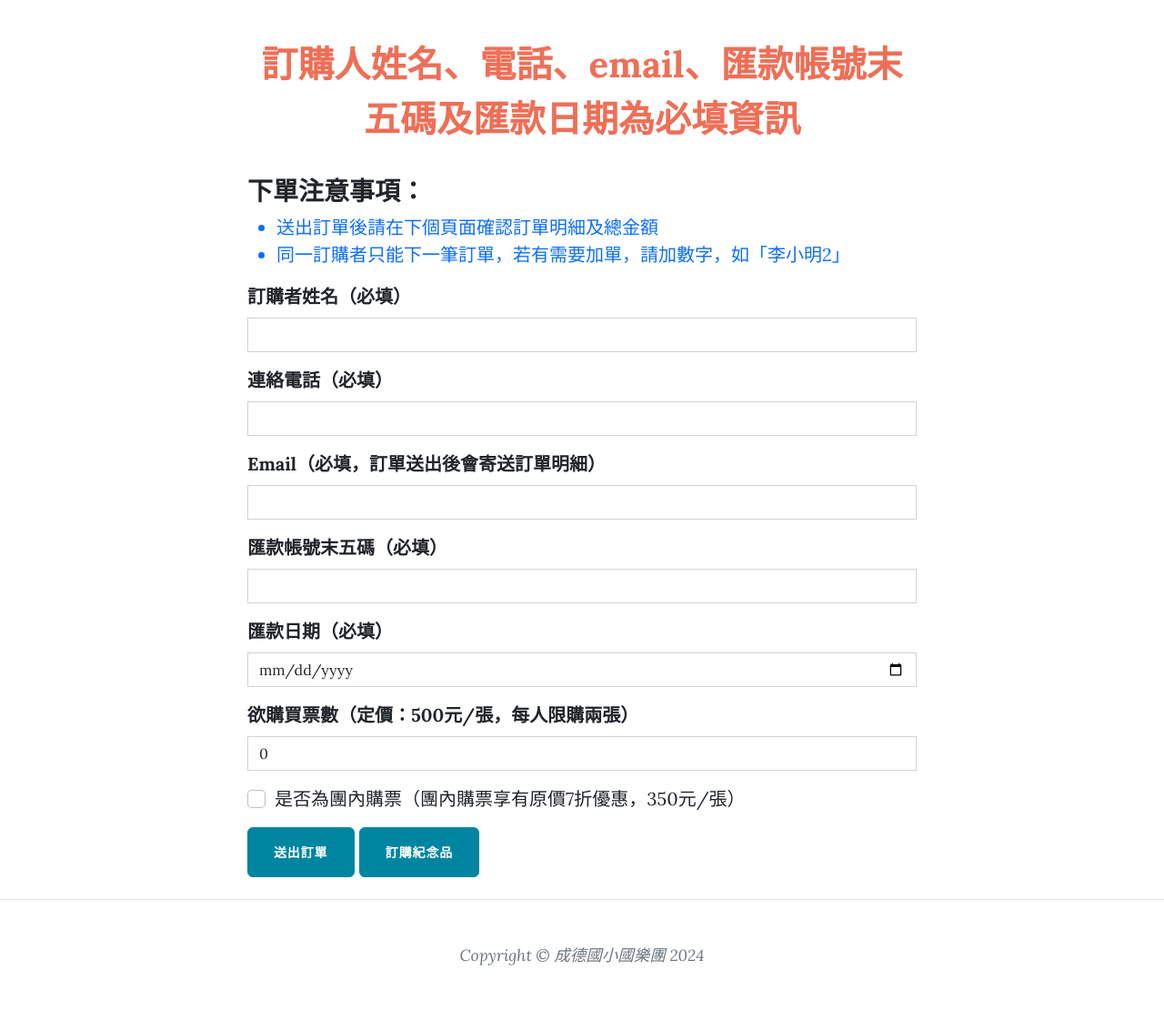
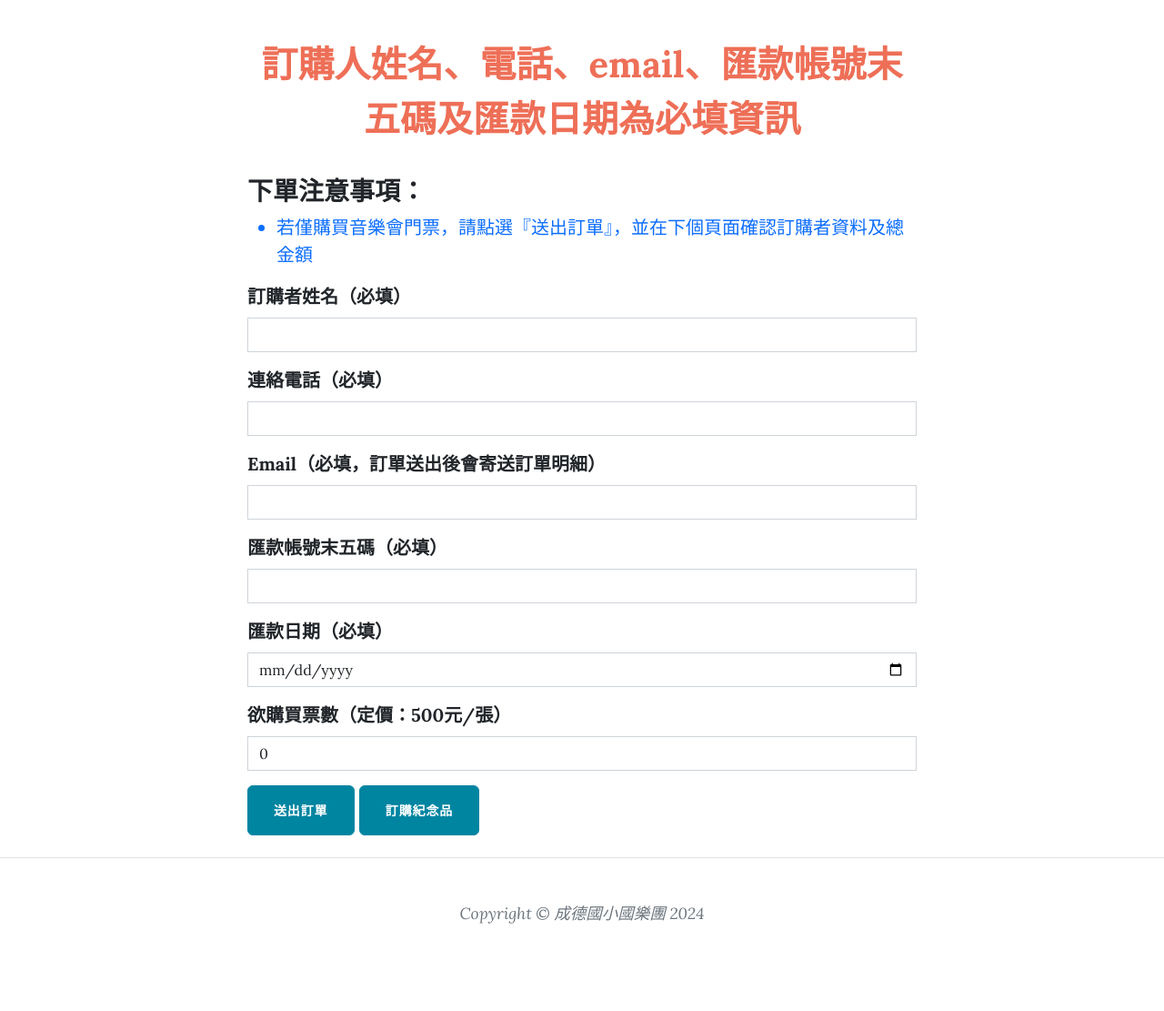
Before and after one commit to oohlearn/concert, a Flask app: page /new-order in a window 1280 px wide. Shown: the part 771-1882 px from the top of the page at 91% size. After the commit the page ends 1786 px from the top, so only its background shows below. Run offline with Flask 3, Linux system fonts and the light colour scheme; parts of the project's set-up code (start-up, migrations or seed data) failed here and were passed over; some libraries are stand-ins or nearby versions.

Commit message:
school discount close

```diff
--- a/forms.py
+++ b/forms.py
@@ -10,9 +10,8 @@ class TicketForm(FlaskForm):
     email = StringField("Email（必填，訂單送出後會寄送訂單明細）", validators=[DataRequired()])
     bank_account = StringField("匯款帳號末五碼（必填）", validators=[DataRequired()])
     paid_date = DateField("匯款日期（必填）", validators=[DataRequired()])
-    ticket = IntegerField("欲購買票數（定價：500元/張，每人限購兩張）",
-                          default=0, validators=[NumberRange(min=0, max=2)])
-    school = BooleanField("是否為團內購票（團內購票享有原價7折優惠，350元/張）")
+    ticket = IntegerField("欲購買票數（定價：500元/張）",
+                          default=0, validators=[NumberRange(min=0)])
     submit = SubmitField("送出訂單")
     shopping = SubmitField("訂購紀念品")
 
--- a/main.py
+++ b/main.py
@@ -108,22 +108,17 @@ def add_new_post():
     session.pop('shopping_form_data', None)
     if ticket_open:
         form = TicketForm()
-        if form.ticket.data > 2:
-            flash("門票一人限購兩張")
-            return render_template("ticket.html", form=form)
         if form.email.data is None or form.name.data is None or form.phone.data is None or form.bank_account.data is None or form.paid_date.data is None:
             flash("訂購人姓名、電話、email、匯款帳號末五碼及匯款日期為必填資訊")
             return render_template("ticket.html", form=form)
         if form.validate_on_submit():
-            if form.school.data:
-                cost = form.ticket.data * 350
-            else:
-                cost = form.ticket.data * 500
+
+            cost = form.ticket.data * 500
             session['ticket_form_data'] = {
                 'name': form.name.data,
                 'ticket': form.ticket.data,
                 'phone': form.phone.data,
-                'school': form.school.data,
+                'school': False,
                 'email': form.email.data,
                 'ticket_cost': cost,
                 "bank_account": form.bank_account.data,
@@ -219,7 +214,7 @@ def check_order():
             phone=session['ticket_form_data']['phone'],
             bank_account=session["ticket_form_data"]["bank_account"],
             paid_date=session["ticket_form_data"]["paid_date"],
-            school=session['ticket_form_data']['school'],
+            school=False,
             email=session['ticket_form_data']['email'],
             bag=session['shopping_form_data']['bag'],
             folder=session['shopping_form_data']['folder'],
@@ -245,22 +240,15 @@ def check_order():
             ticket=session['ticket_form_data']['ticket'],
             date=date.today().strftime("%B %d, %Y"),
             phone=session['ticket_form_data']["phone"],
-            school=session['ticket_form_data']['school'],
+            school=False,
             email=session['ticket_form_data']['email'],
             bank_account=session["ticket_form_data"]["bank_account"],
             paid_date=session["ticket_form_data"]["paid_date"],
             total_cost=cost)
-    if session['ticket_form_data']['school']:
-        discount = "是"
-    elif not ticket_open:
-        discount = None
-    else:
-        discount = "否"
     order_info = {
             "訂購者姓名": new_order.name,
             "電話": new_order.phone,
             "email": new_order.email,
-            "團內購票優惠身分": discount,
             "匯款帳號末五碼": new_order.bank_account,
             "匯款日期": new_order.paid_date,
     }
--- a/templates/check.html
+++ b/templates/check.html
@@ -66,6 +66,8 @@
 
       <!-- New Post -->
       <!-- TODO: Only show Create Post button if user id is 1 (admin user) -->
+      <h3>若出現『訂單處理中，表示訂單已正在處理中，請勿重複送出訂單。</h3>
+
       <div class="d-flex justify-content-end mb-4">
         <form id="submitButton" method="post">{{render_form(form)}}</form>
         <div id="loading" style="display: none; color: red">訂單處理中，請勿重複按確認訂單</div>
--- a/templates/ticket.html
+++ b/templates/ticket.html
@@ -28,8 +28,7 @@
         <p>{% endfor %} {%endif%} {%endwith%}</p>
         <h3>下單注意事項：</h3>
         <ul>
-          <li class="note">送出訂單後請在下個頁面確認訂單明細及總金額</li>
-          <li class="note">同一訂購者只能下一筆訂單，若有需要加單，請加數字，如「李小明2」</li>
+          <li class="note">若僅購買音樂會門票，請點選『送出訂單』，並在下個頁面確認訂購者資料及總金額</li>
         </ul>
         {{ ckeditor.load() }} {{ ckeditor.config(name='body') }} {{render_form(form, novalidate=True, button_map={"submit": "primary"}) }}
       </div>
```
Also changed, not shown: instance/concert.db.
